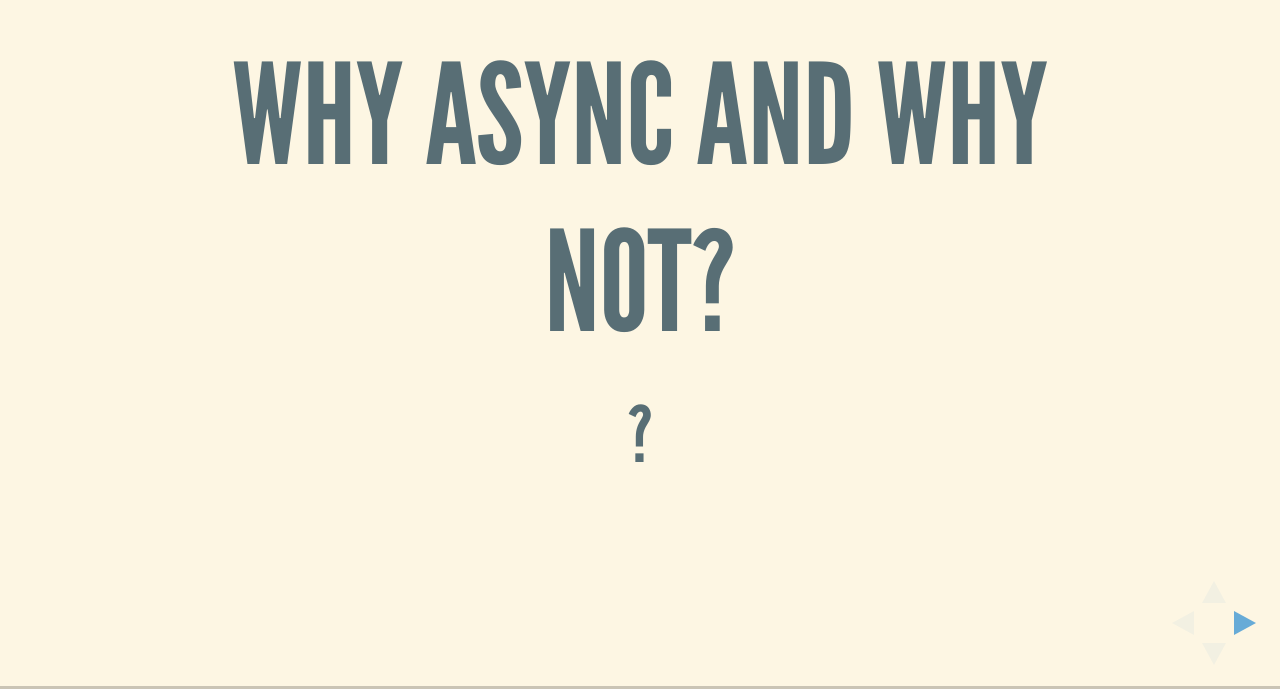
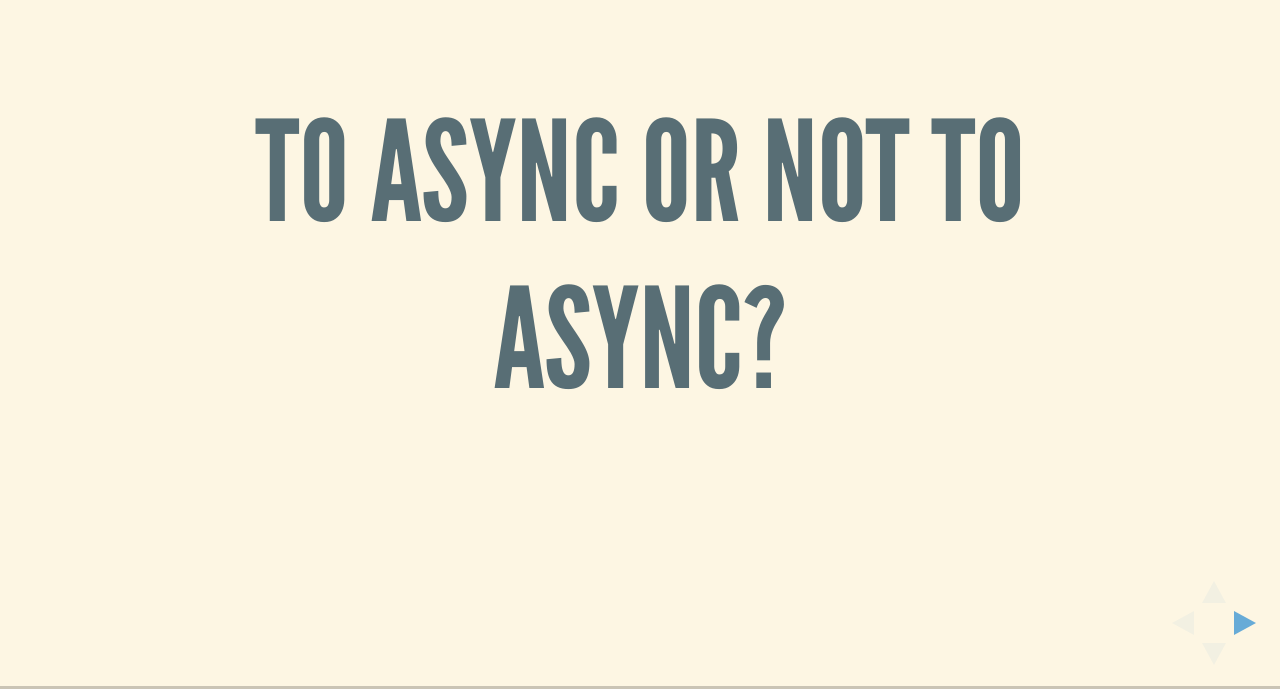
Before and after one commit to vharitonsky/async_inro, a website: page index.html in a window 1280 px wide. Shown: the part 111-800 px from the top of the page. Drawn offline with Linux system fonts and the light colour scheme.

Commit message:
fixed index page

```diff
--- a/index.html
+++ b/index.html
@@ -39,8 +39,7 @@
 			<!-- Any section element inside of this container is displayed as a slide -->
 			<div class="slides">
 				<section>
-					<h1>Why Async and Why Not?</h1>
-					<h2>?</h2>
+					<h1>To Async or not to Async?</h1>
 				</section>
 				<section>
 					<h2>Orthodox Models</h2>
```
